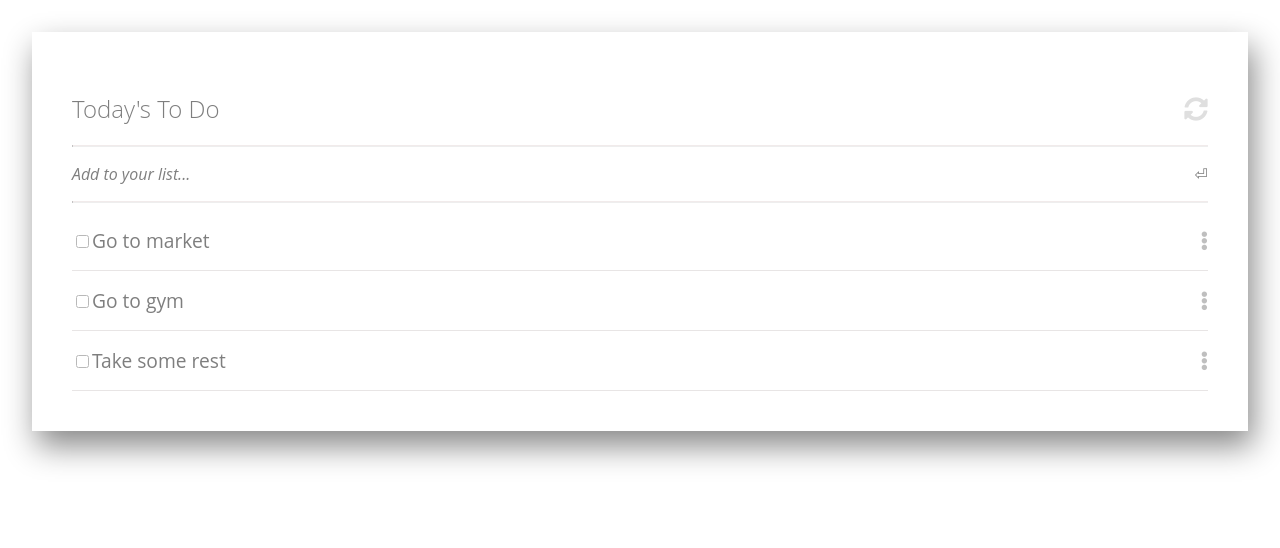
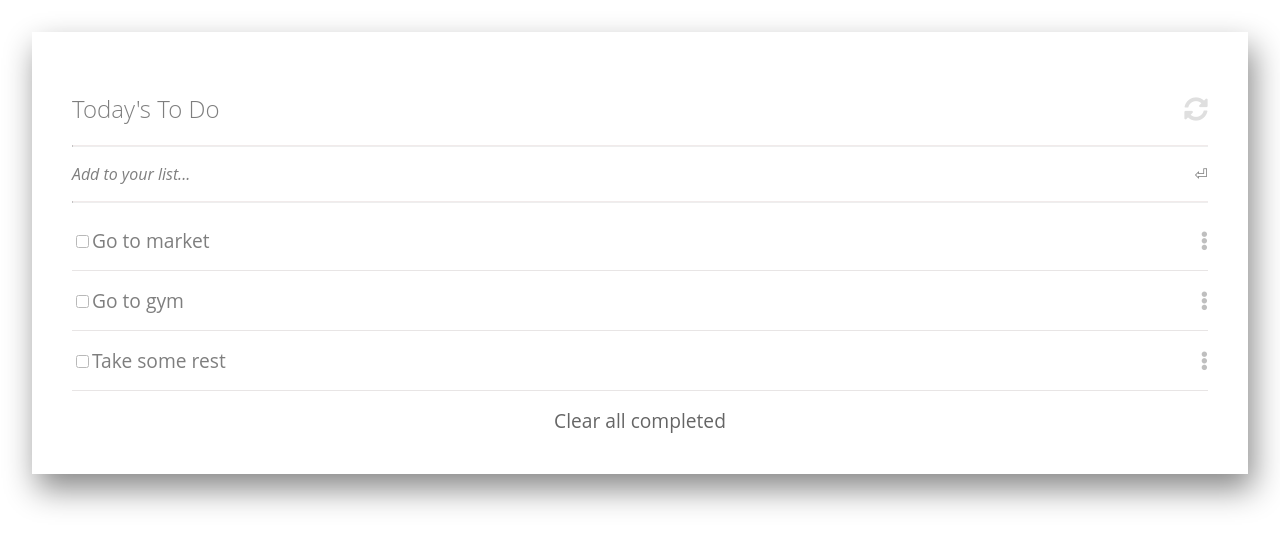
Before and after one commit to chukwuebukaVictor/Todo_List, a website: page dist/index.html in a window 1280 px wide. Drawn offline with Linux system fonts and the light colour scheme.

Commit message:
Modify html layout

```diff
--- a/dist/index.html
+++ b/dist/index.html
@@ -18,6 +18,7 @@
         <p class="add-list"><i> Add to your list...</i> <span id="enter">&#x23CE;</span></p>
         <hr class="line-break" />
         <div class="list-items"></div>
+        <a href="#" class="list-reset">Clear all completed</a>
   </section>
 </body>
 </html>
```
